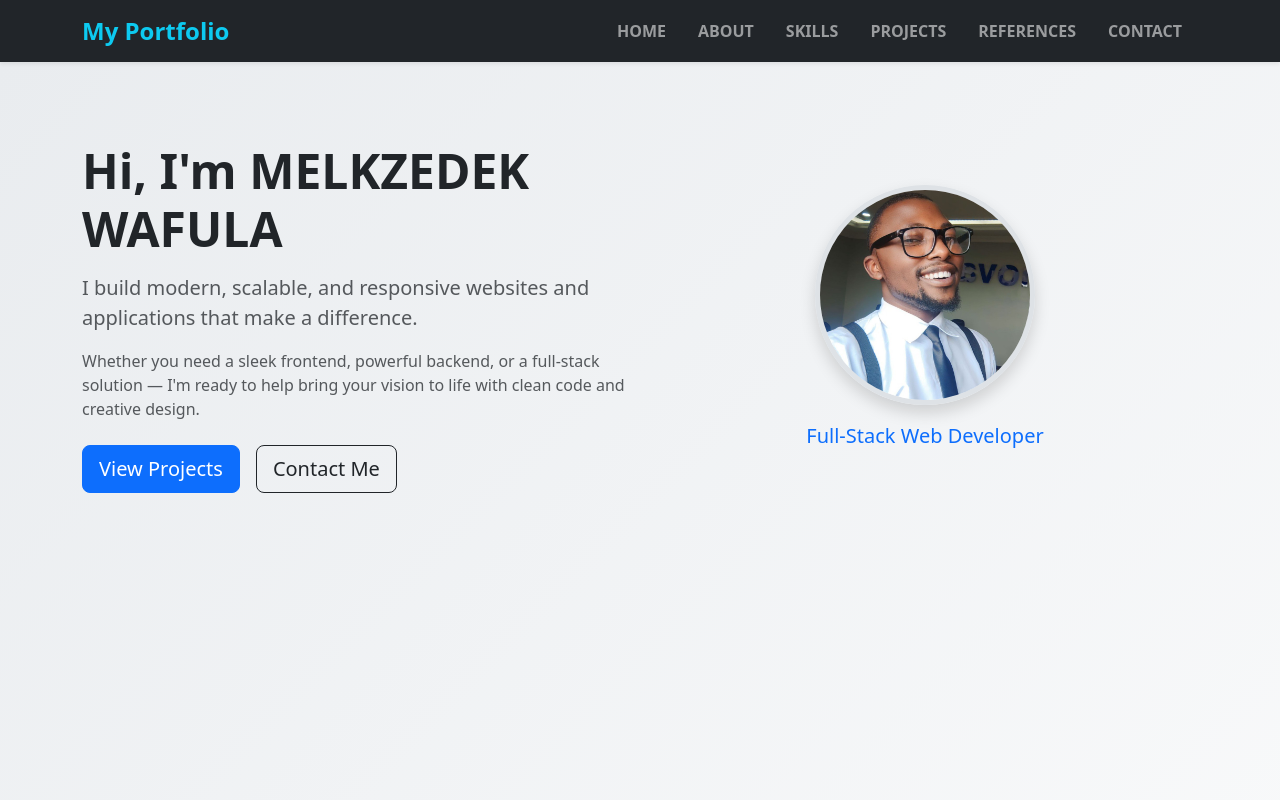
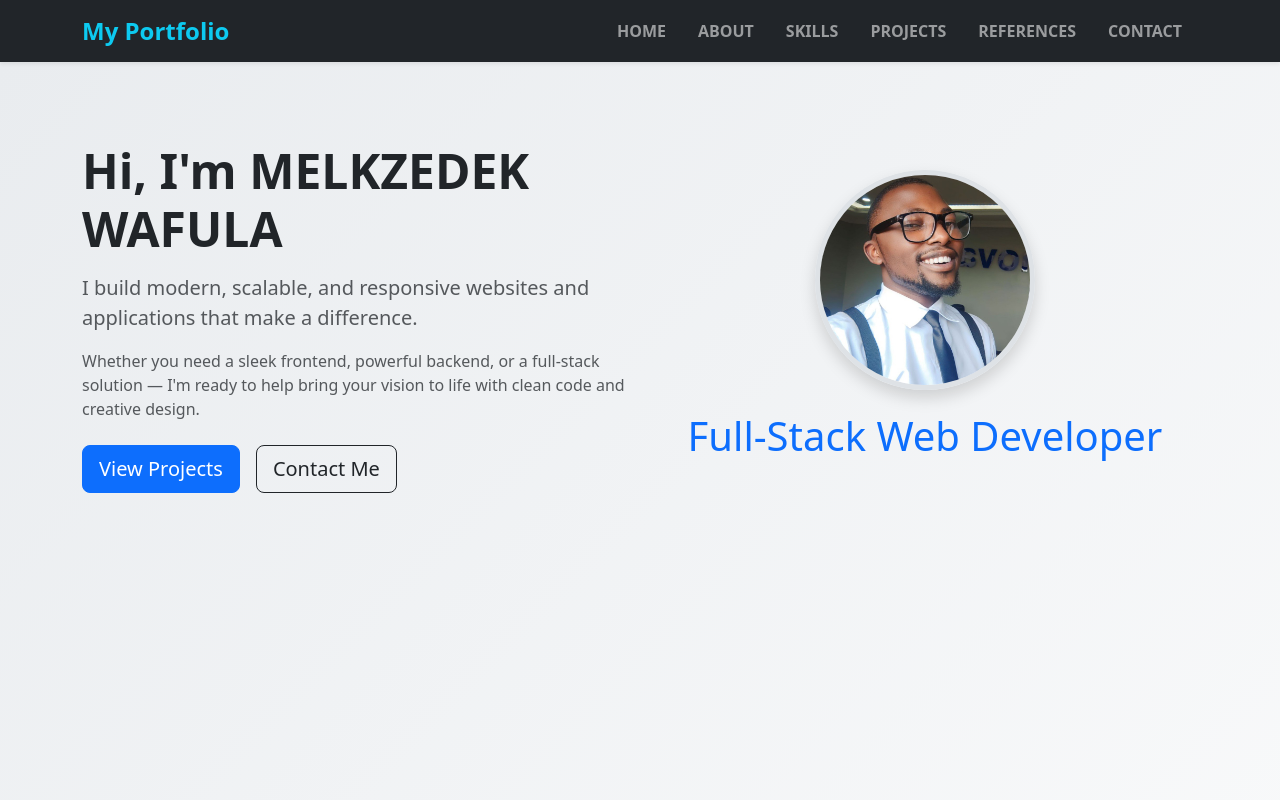
Before and after one commit to Melkzedk/my-portfolio, a React (Create React App) app: page / in a window 1280 px wide. Shown: the top 800 px of the page. Built offline with nearby package versions, Linux system fonts and the light colour scheme.

Commit message:
more  updates

```diff
--- a/src/components/Home.js
+++ b/src/components/Home.js
@@ -46,8 +46,7 @@ const Home = () => {
                 border: '5px solid #dee2e6',
               }}
             />
-            <div className="text-primary fs-5">Full-Stack Web Developer</div>
-
+            <div className="text-primary fs-1">Full-Stack Web Developer</div>
           </Col>
         </Row>
       </Container>
```
